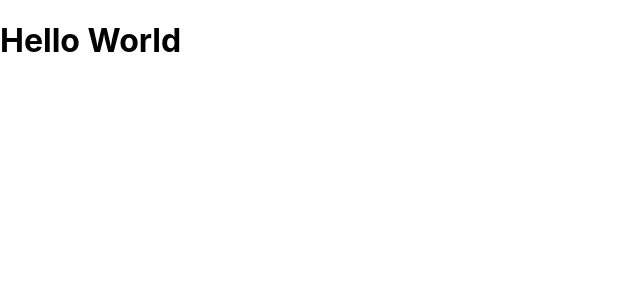
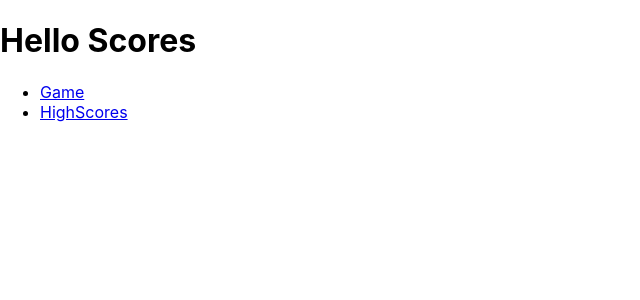
Before and after one commit to vbugana/Memory-Giphy-Game, a React (Create React App) app: page /memory-giphy-game/scores in a window 1280 px wide. Shown: the top 300 px of the page, without its empty margins (0-640 px from the left). Built offline with nearby package versions, Linux system fonts and the light colour scheme; the HTML template or start-up script is replaced by a standard one.

Commit message:
added base components and structure

```diff
--- a/package.json
+++ b/package.json
@@ -1,6 +1,7 @@
 {
   "name": "memory-giphy-game",
   "version": "0.1.0",
+  "homepage": "https://vbugana.github.io/memory-giphy-game",
   "private": true,
   "dependencies": {
     "@testing-library/jest-dom": "^5.16.5",
@@ -8,6 +9,7 @@
     "@testing-library/user-event": "^13.5.0",
     "react": "^18.2.0",
     "react-dom": "^18.2.0",
+    "react-router-dom": "^6.8.1",
     "react-scripts": "5.0.1",
     "web-vitals": "^2.1.4"
   },
--- a/src/App.js
+++ b/src/App.js
@@ -1,9 +1,53 @@
+import { BrowserRouter as Router, Route, Routes } from 'react-router-dom';
+import Nav from './components/Nav';
+import MemoryGame from './components/pages/MemoryGame';
+import Scores from './components/pages/Scores';
+
 function App() {
   return (
-    <div className="App">
-      <h1>Hello World</h1>
-    </div>
+    <Router>
+      <div className="container">
+        <Routes>
+          <Route path="memory-giphy-game/" element={<MemoryGame />} />
+          <Route path="memory-giphy-game/scores" element={<Scores />} />
+        </Routes>
+        <Nav />
+      </div>
+    </Router>
   );
 }
 
 export default App;
+
+
+/*
+
+Load all cards from array/json
+  cards have ("Id" which can be duplicated) ("UniqueKey") ("url/src" for image) ("flipped" true or false)
+  card{
+
+    flip(){
+      flipped = !flipped;
+    }
+
+    onClick (){
+      add card to selectedArr
+      card.flip()// show it
+      if selectedArr.length == 2 // check if have 2 card's selected{
+        if(selectedArr[0].id == selectedArr[1].id){
+          matchArr = matchArr.concat(selectedArr);// add selected to the match array
+          score++;
+        } else { // hide cards if not equals
+          timer(1000ms){
+            selectedArr[0].flip();
+            selectedArr[1].flip();
+            selectedArr = [];
+            score--;
+          }
+        }
+      }
+    }
+  }
+
+
+*/
--- /dev/null
+++ b/src/components/Nav.js
@@ -0,0 +1,27 @@
+import React from 'react';
+import { NavLink } from 'react-router-dom';
+
+function Nav() {
+  return (
+    <ul className="nav nav-tabs bg-dark">
+      <li className="nav-item">
+        <NavLink
+          to="memory-giphy-game/" end
+          className={({ isActive }) => isActive ? 'nav-link active' : 'nav-link'}
+        >
+          Game
+        </NavLink>
+      </li>
+      <li className="nav-item">
+        <NavLink
+          to="memory-giphy-game/scores"
+          className={({ isActive }) => isActive ? 'nav-link active' : 'nav-link'}
+        >
+          HighScores
+        </NavLink>
+      </li>
+    </ul>
+  );
+}
+
+export default Nav;
--- /dev/null
+++ b/src/components/pages/Card.js
@@ -0,0 +1,19 @@
+import React, { useState, useEffect } from "react";
+
+function Card(props) {
+    const [idState, setIdState] = useState(0);
+    const [flippedState, setFlippedState] = useState(false);
+    const [imageState, setImageState] = useState("https://picsum.photos/id/1/250/250");
+
+    useEffect(() => {
+        {flippedState ? setImageState(props.image) : setImageState("https://picsum.photos/id/1/250/250")}
+     }, [flippedState]);
+
+    return (
+        <div className="col-sm">
+            <img src={(imageState)} onClick={() => setFlippedState(!flippedState)}/>
+        </div>
+    );
+}
+
+export default Card;
--- /dev/null
+++ b/src/components/pages/MemoryGame.js
@@ -0,0 +1,21 @@
+import React from "react";
+import gameCards from "../../utils/gameCards.json";
+import Card from "./Card";
+
+function MemoryGame() {
+  return (
+    <div className="row">
+    <h1>Memory Gipgy Game</h1>
+    <div>
+        {gameCards.map(card => (
+            <Card
+            key={card.key}
+            image={card.image}
+            />
+        ))}
+    </div>
+    </div>
+  );
+}
+
+export default MemoryGame;
--- /dev/null
+++ b/src/components/pages/Scores.js
@@ -0,0 +1,11 @@
+import React from "react";
+
+function Scores() {
+  return (
+    <div className="row">
+        <h1>Hello Scores</h1>
+    </div>
+  );
+}
+
+export default Scores;
--- /dev/null
+++ b/src/utils/gameCards.json
@@ -0,0 +1,18 @@
+[
+    {
+        "key": 0,
+        "image": "https://picsum.photos/id/22/250/250"
+    },
+    {
+        "key": 1,
+        "image": "https://picsum.photos/id/26/250/250"
+    },
+    {
+        "key": 2,
+        "image": "https://picsum.photos/id/40/250/250"
+    },
+    {
+        "key": 3,
+        "image": "https://picsum.photos/id/82/250/250"
+    }
+]
```
Also changed, not shown: 1 other file (tests, documents, lock files or other folders).
